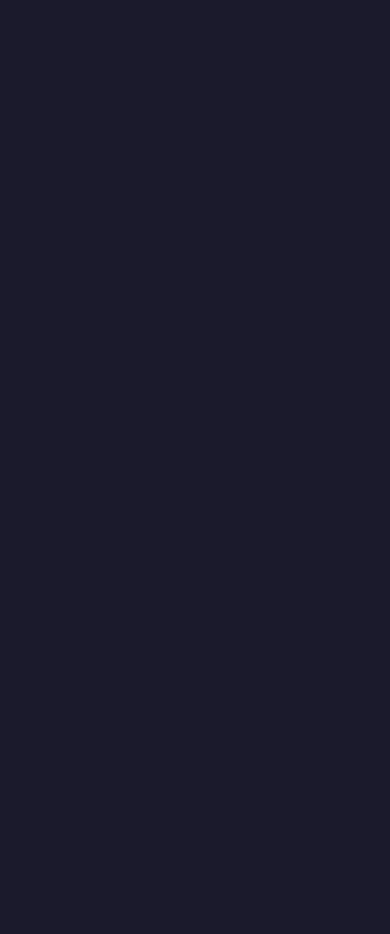
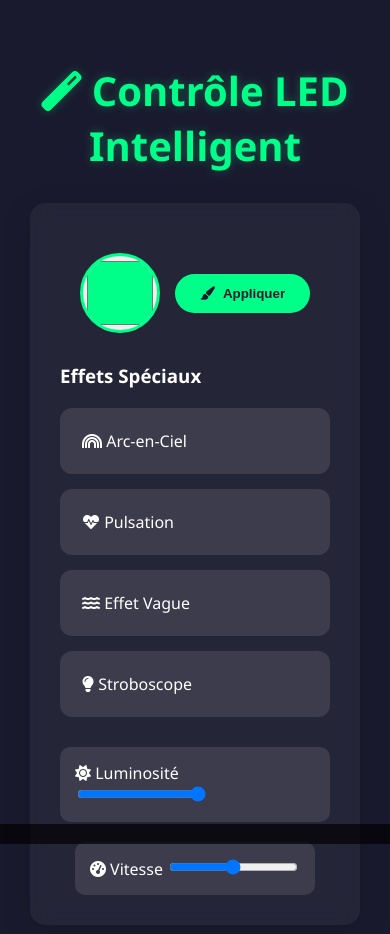
Before and after one commit to LinoVation1312/LED, a plain HTML site: page index.html in a window 390 px wide. Before the commit the page ends 884 px from the top, so only its background shows below. Drawn offline with Linux system fonts and the light colour scheme.

Commit message:
Update index.html

```diff
--- a/index.html
+++ b/index.html
@@ -7,9 +7,7 @@
     <link rel="stylesheet" href="https://cdnjs.cloudflare.com/ajax/libs/font-awesome/6.0.0/css/all.min.css">
     <style>
         :root {
-            --primary-hue: 160;
-            --primary-sat: 100%;
-            --primary-light: 50%;
+            --primary: #00ff88;
             --background: #1a1a2e;
         }
 
@@ -20,20 +18,20 @@
             min-height: 100vh;
             margin: 0;
             padding: 20px;
-            transition: background 0.5s ease;
         }
 
         .container {
             max-width: 800px;
             margin: 0 auto;
+            animation: fadeIn 0.5s ease-in;
         }
 
         h2 {
             text-align: center;
             font-size: 2.5em;
             margin-bottom: 30px;
-            color: hsl(var(--primary-hue), var(--primary-sat), var(--primary-light));
-            text-shadow: 0 0 10px hsla(var(--primary-hue), var(--primary-sat), var(--primary-light), 0.3);
+            color: var(--primary);
+            text-shadow: 0 0 10px rgba(0, 255, 136, 0.3);
         }
 
         .control-panel {
@@ -42,94 +40,191 @@
             border-radius: 15px;
             padding: 30px;
             box-shadow: 0 8px 32px rgba(0, 0, 0, 0.1);
-            border: 2px solid hsla(var(--primary-hue), var(--primary-sat), var(--primary-light), 0.3);
+        }
+
+        .color-section, .effect-section {
+            margin-bottom: 30px;
+        }
+
+        .color-picker-container {
+            display: flex;
+            gap: 15px;
+            align-items: center;
+            justify-content: center;
+            margin: 20px 0;
+        }
+
+        input[type="color"] {
+            width: 80px;
+            height: 80px;
+            border: 3px solid var(--primary);
+            border-radius: 50%;
+            overflow: hidden;
+            cursor: pointer;
+            transition: transform 0.3s ease;
+        }
+
+        input[type="color"]:hover {
+            transform: scale(1.1);
+        }
+
+        .btn {
+            padding: 12px 25px;
+            border: none;
+            border-radius: 25px;
+            cursor: pointer;
+            font-weight: 600;
+            transition: all 0.3s ease;
+            display: flex;
+            align-items: center;
+            gap: 8px;
         }
 
         .btn-primary {
-            background: hsl(var(--primary-hue), var(--primary-sat), var(--primary-light));
+            background: var(--primary);
             color: var(--background);
         }
 
-        .effect-card:hover {
-            border-color: hsl(var(--primary-hue), var(--primary-sat), var(--primary-light));
+        .btn-primary:hover {
+            box-shadow: 0 0 15px var(--primary);
         }
 
-        .dynamic-bg {
-            animation: colorPulse 10s infinite alternate;
+        .effect-grid {
+            display: grid;
+            grid-template-columns: repeat(auto-fit, minmax(150px, 1fr));
+            gap: 15px;
+            margin-top: 20px;
         }
 
-        @keyframes colorPulse {
-            0% { background-position: 0% 50%; }
-            50% { background-position: 100% 50%; }
-            100% { background-position: 0% 50%; }
+        .effect-card {
+            background: rgba(255, 255, 255, 0.1);
+            padding: 20px;
+            border-radius: 12px;
+            cursor: pointer;
+            transition: all 0.3s ease;
+            border: 2px solid transparent;
         }
 
-        .rainbow-effect {
-            background: linear-gradient(45deg,
-                #ff0000, #ff8000, #ffff00,
-                #00ff00, #00ffff, #0000ff,
-                #8000ff, #ff0080);
-            background-size: 400% 400%;
-            animation: colorPulse 5s ease infinite;
+        .effect-card:hover {
+            transform: translateY(-5px);
+            border-color: var(--primary);
+        }
+
+        .effect-card.active {
+            background: var(--primary);
+            color: var(--background);
+        }
+
+        .settings {
+            margin-top: 30px;
+            display: flex;
+            gap: 20px;
+            justify-content: center;
+            flex-wrap: wrap;
+        }
+
+        .slider-container {
+            background: rgba(255, 255, 255, 0.1);
+            padding: 15px;
+            border-radius: 10px;
+            min-width: 200px;
+        }
+
+        .status-bar {
+            position: fixed;
+            bottom: 0;
+            left: 0;
+            right: 0;
+            background: rgba(0, 0, 0, 0.7);
+            padding: 10px;
+            text-align: center;
+        }
+
+        @keyframes fadeIn {
+            from { opacity: 0; transform: translateY(20px); }
+            to { opacity: 1; transform: translateY(0); }
+        }
+
+        @media (max-width: 600px) {
+            .container {
+                padding: 10px;
+            }
+
+            .effect-grid {
+                grid-template-columns: 1fr;
+            }
         }
     </style>
 </head>
 <body>
-    <!-- Même structure HTML que précédemment -->
+    <div class="container">
+        <h2><i class="fas fa-magic"></i> Contrôle LED Intelligent</h2>
+
+        <div class="control-panel">
+            <div class="color-section">
+                <div class="color-picker-container">
+                    <input type="color" id="colorPicker" value="#00ff88">
+                    <button class="btn btn-primary" onclick="sendColor()">
+                        <i class="fas fa-paint-brush"></i> Appliquer
+                    </button>
+                </div>
+            </div>
+
+            <div class="effect-section">
+                <h3>Effets Spéciaux</h3>
+                <div class="effect-grid">
+                    <div class="effect-card" data-effect="rainbow" onclick="sendEffect(this)">
+                        <i class="fas fa-rainbow"></i> Arc-en-Ciel
+                    </div>
+                    <div class="effect-card" data-effect="pulse" onclick="sendEffect(this)">
+                        <i class="fas fa-heartbeat"></i> Pulsation
+                    </div>
+                    <div class="effect-card" data-effect="wave" onclick="sendEffect(this)">
+                        <i class="fas fa-water"></i> Effet Vague
+                    </div>
+                    <div class="effect-card" data-effect="strobe" onclick="sendEffect(this)">
+                        <i class="fas fa-lightbulb"></i> Stroboscope
+                    </div>
+                </div>
+            </div>
+
+            <div class="settings">
+                <div class="slider-container">
+                    <label><i class="fas fa-sun"></i> Luminosité</label>
+                    <input type="range" id="brightness" min="0" max="255" value="255"
+                           oninput="updateBrightness(this.value)">
+                </div>
+
+                <div class="slider-container">
+                    <label><i class="fas fa-tachometer-alt"></i> Vitesse</label>
+                    <input type="range" id="speed" min="1" max="100" value="50"
+                           oninput="updateSpeed(this.value)">
+                </div>
+            </div>
+        </div>
+    </div>
+
+    <div class="status-bar" id="status"></div>
 
     <script>
-        let currentColor = '#00ff88';
+        let currentEffect = null;
+        let brightness = 255;
+        let speed = 50;
 
-        function updateInterfaceColor(color) {
-            const {h, s, l} = hexToHSL(color);
-
-            document.documentElement.style.setProperty('--primary-hue', h);
-            document.documentElement.style.setProperty('--primary-sat', s);
-            document.documentElement.style.setProperty('--primary-light', l);
-
-            document.body.style.background = `radial-gradient(
-                circle at 75% 25%,
-                hsla(${h}, ${s}, ${l}, 0.15),
-                ${getComputedStyle(document.body).backgroundColor}
-            )`;
-        }
-
-        function hexToHSL(hex) {
-            let r = parseInt(hex.slice(1, 3), 16)/255,
-                g = parseInt(hex.slice(3, 5), 16)/255,
-                b = parseInt(hex.slice(5, 7), 16)/255;
-
-            let max = Math.max(r, g, b), min = Math.min(r, g, b);
-            let h, s, l = (max + min) / 2;
-
-            if(max === min) {
-                h = s = 0;
-            } else {
-                let d = max - min;
-                s = l > 0.5 ? d / (2 - max - min) : d / (max + min);
-                switch(max) {
-                    case r: h = (g - b) / d + (g < b ? 6 : 0); break;
-                    case g: h = (b - r) / d + 2; break;
-                    case b: h = (r - g) / d + 4; break;
-                }
-                h *= 60;
-            }
-
-            return {
-                h: Math.round(h),
-                s: `${Math.round(s * 100)}%`,
-                l: `${Math.round(l * 100)}%`
-            };
+        function hexToRGB(hex) {
+            const r = parseInt(hex.slice(1, 3), 16);
+            const g = parseInt(hex.slice(3, 5), 16);
+            const b = parseInt(hex.slice(5, 7), 16);
+            return {r, g, b};
         }
 
         async function sendColor() {
-            currentColor = document.getElementById('colorPicker').value;
-            updateInterfaceColor(currentColor);
+            const color = document.getElementById('colorPicker').value;
+            const {r, g, b} = hexToRGB(color);
 
-            const {r, g, b} = hexToRGB(currentColor);
             try {
-                await fetch(`/color?r=${r}&g=${g}&b=${b}&brightness=${brightness}`);
-                showStatus(`Couleur appliquée: ${currentColor}`, 'success');
+                const response = await fetch(`/color?r=${r}&g=${g}&b=${b}&brightness=${brightness}`);
+                showStatus(`Couleur appliquée: ${color}`, 'success');
             } catch (error) {
                 showStatus('Erreur de connexion', 'error');
             }
@@ -137,16 +232,57 @@
 
         async function sendEffect(element) {
             const effect = element.dataset.effect;
+            currentEffect?.classList.remove('active');
+            element.classList.add('active');
+            currentEffect = element;
 
-            if(effect === 'rainbow') {
-                document.body.classList.add('rainbow-effect');
-            } else {
-                document.body.classList.remove('rainbow-effect');
-                updateInterfaceColor(currentColor);
+            try {
+                const response = await fetch(`/effect?name=${effect}&speed=${speed}`);
+                showStatus(`Effet activé: ${effect}`, 'success');
+            } catch (error) {
+                showStatus('Erreur de connexion', 'error');
             }
+        }
 
-            // Reste du code d'envoi d'effet...
+        function updateBrightness(value) {
+            brightness = value;
+            document.getElementById('brightness').nextElementSibling.textContent = value;
         }
+
+        function updateSpeed(value) {
+            speed = value;
+            document.getElementById('speed').nextElementSibling.textContent = value;
+        }
+
+        function showStatus(message, type) {
+            const status = document.getElementById('status');
+            status.textContent = message;
+            status.style.color = type === 'error' ? '#ff4444' : '#00ff88';
+
+            setTimeout(() => {
+                status.textContent = '';
+            }, 3000);
+        }
+
+        // Sauvegarder les paramètres
+        window.addEventListener('beforeunload', () => {
+            localStorage.setItem('ledSettings', JSON.stringify({
+                color: document.getElementById('colorPicker').value,
+                brightness,
+                speed
+            }));
+        });
+
+        // Charger les paramètres
+        window.addEventListener('load', () => {
+            const savedSettings = localStorage.getItem('ledSettings');
+            if (savedSettings) {
+                const settings = JSON.parse(savedSettings);
+                document.getElementById('colorPicker').value = settings.color;
+                brightness = settings.brightness;
+                speed = settings.speed;
+            }
+        });
     </script>
 </body>
 </html>
```
